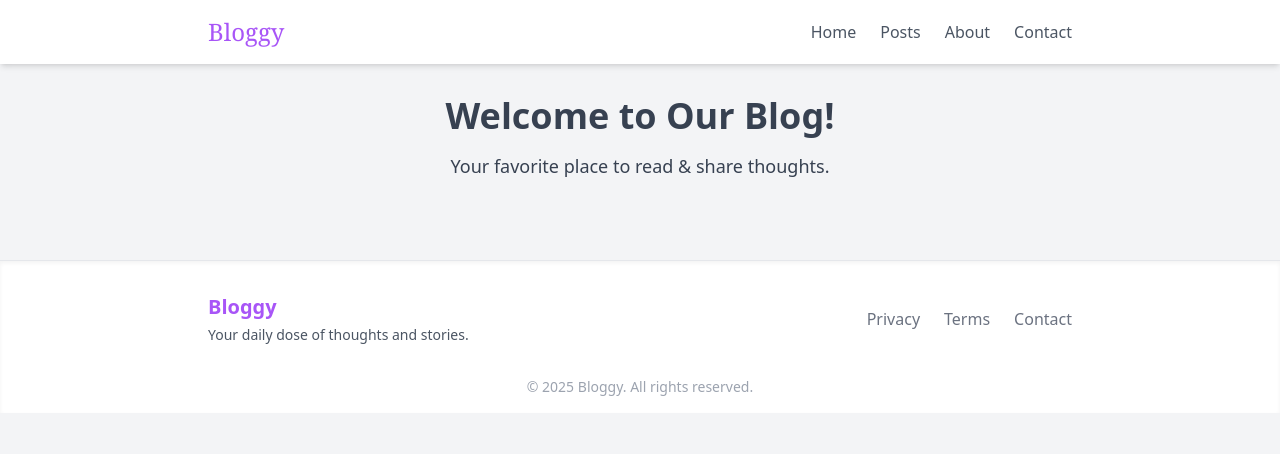
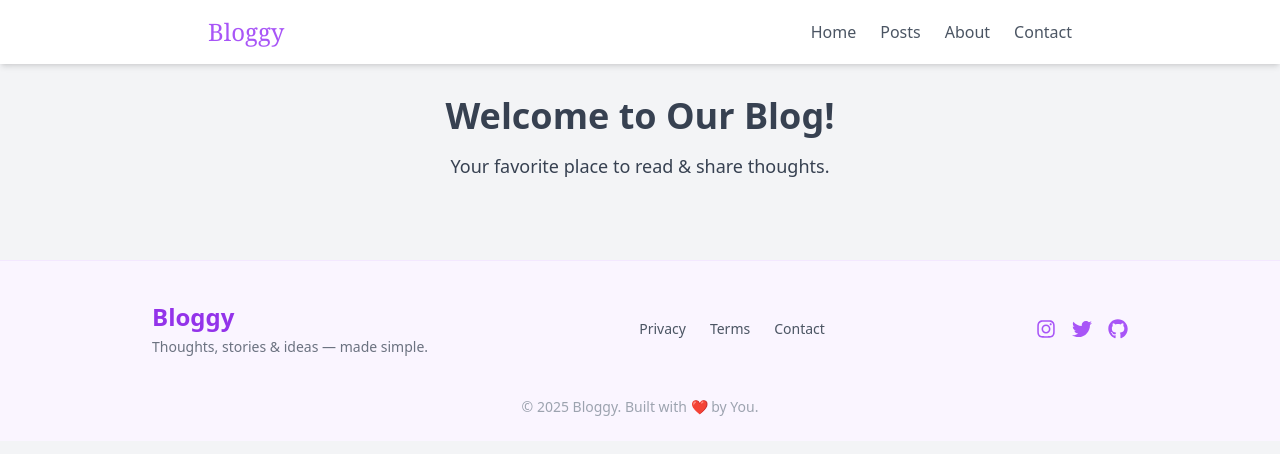
Before and after one commit to fatemefaraji/rtn, a React (Create React App) app: page / in a window 1280 px wide. Shown: the top 454 px of the page. Built offline with nearby package versions, Linux system fonts and the light colour scheme.

Commit message:
updating footer section

```diff
--- a/src/components/footer/Footer.jsx
+++ b/src/components/footer/Footer.jsx
@@ -1,22 +1,35 @@
 import React from 'react';
+import { FaInstagram, FaTwitter, FaGithub } from 'react-icons/fa';
 
 const Footer = () => {
   return (
-    <footer className="bg-white text-gray-600 border-t shadow-inner mt-12">
-      <div className="max-w-4xl mx-auto px-4 py-8 flex flex-col md:flex-row justify-between items-center text-center md:text-left">
-        <div className="mb-4 md:mb-0">
-          <h2 className="text-xl font-semibold text-purple-500">Bloggy</h2>
-          <p className="text-sm mt-1">Your daily dose of thoughts and stories.</p>
+    <footer className="bg-purple-50 border-t border-purple-100 mt-12">
+      <div className="max-w-5xl mx-auto px-6 py-10 flex flex-col md:flex-row justify-between items-center text-center md:text-left">
+
+        {/* Brand */}
+        <div className="mb-6 md:mb-0">
+          <h2 className="text-2xl font-bold text-purple-600">Bloggy</h2>
+          <p className="text-sm text-gray-500 mt-1">Thoughts, stories & ideas — made simple.</p>
         </div>
 
-        <div className="flex space-x-6 text-gray-500">
+        {/* Links */}
+        <div className="flex space-x-6 text-sm text-gray-600 mb-6 md:mb-0">
           <a href="#" className="hover:text-purple-500 transition">Privacy</a>
           <a href="#" className="hover:text-purple-500 transition">Terms</a>
           <a href="#" className="hover:text-purple-500 transition">Contact</a>
         </div>
+
+        {/* Socials */}
+        <div className="flex space-x-4 text-purple-500 text-xl">
+          <a href="#" className="hover:text-purple-700 transition"><FaInstagram /></a>
+          <a href="#" className="hover:text-purple-700 transition"><FaTwitter /></a>
+          <a href="#" className="hover:text-purple-700 transition"><FaGithub /></a>
+        </div>
       </div>
-      <div className="text-sm text-center text-gray-400 pb-4">
-        © {new Date().getFullYear()} Bloggy. All rights reserved.
+
+      {/* Bottom Line */}
+      <div className="text-sm text-gray-400 text-center pb-6">
+        © {new Date().getFullYear()} Bloggy. Built with ❤ by You.
       </div>
     </footer>
   );
```
